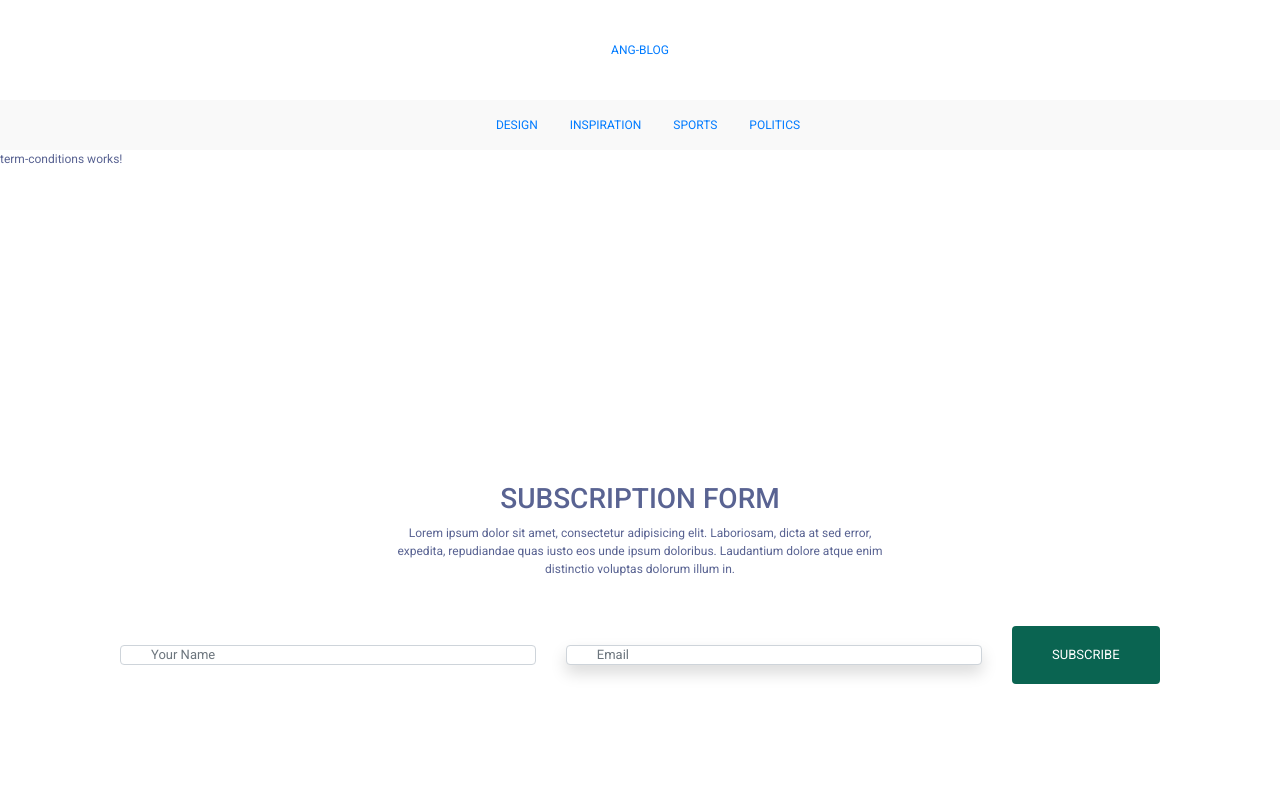
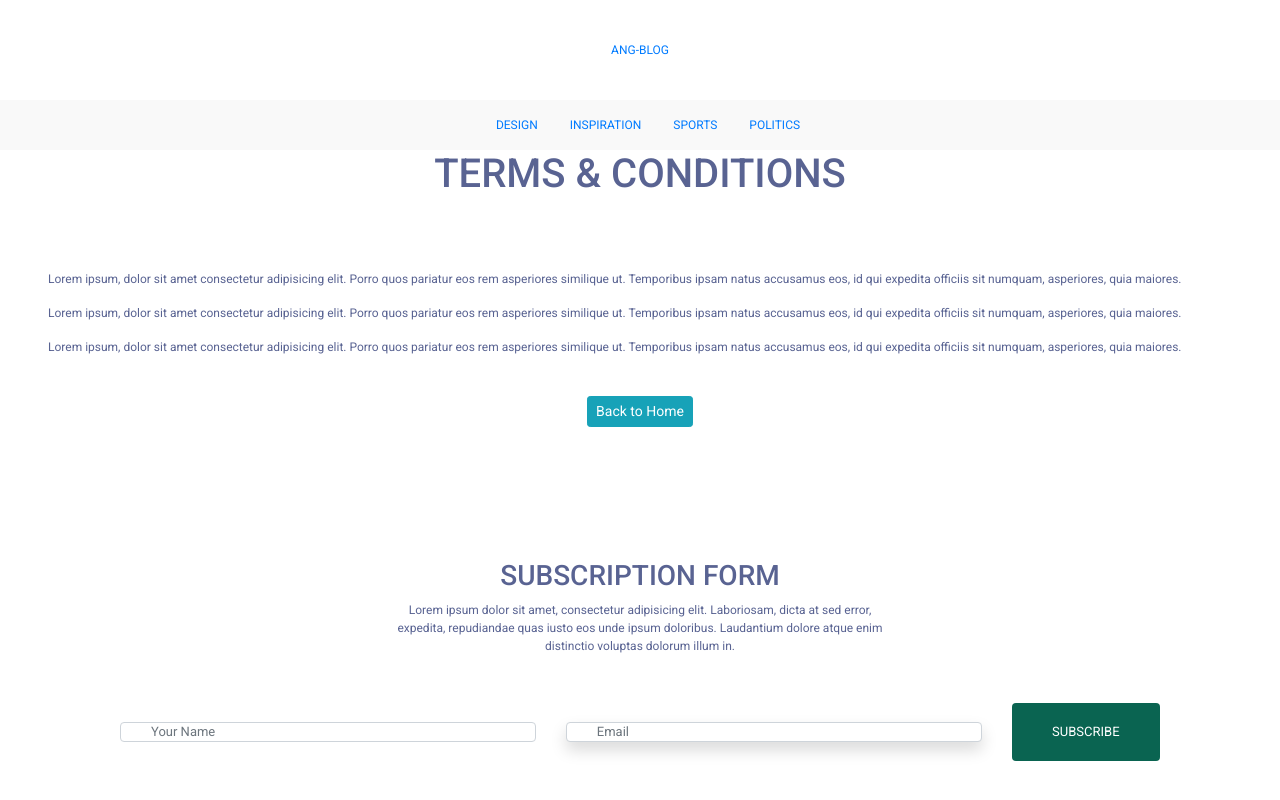
Before and after one commit to malvinopondo/blog-post, an Angular app: page /terms in a window 1280 px wide. Shown: the top 800 px of the page. Built offline with nearby package versions, Linux system fonts and the light colour scheme.

Commit message:
feat(Terms): Input html element in terms and conditions

```diff
--- a/src/app/comments-list/comments-list.component.css
+++ b/src/app/comments-list/comments-list.component.css
@@ -0,0 +1,4 @@
+.comment-box{
+    padding: 15px 35px;
+    background-color: #f0f0f0;
+}
--- a/src/app/comments-list/comments-list.component.html
+++ b/src/app/comments-list/comments-list.component.html
@@ -10,5 +10,25 @@
         <a href="#" class="mt-1 ml-3">View reply</a>
       </div>
     </div>
+    <div class="mt-3 mb-3">
+        <h4 class="mt-3 mb-3">Comments (15,256)</h4>
+        <div class="comment-box mt-3">
+          <h6 class="mb-0">John Doe</h6>
+          <small class="text-dager">LAST UPDATED - SEP 20, 2024</small>
+          <div class="mt-3 mb-3">Lorem ipsum dolor sit amet consectetur adipisicing elit. Vel, enim quasi. Facilis, dolore magnam, iste veniam nobis corporis natus et eveniet repellendus vitae a mollitia nihil dignissimos nemo quam! Voluptate.</div>
+          <a href="#" class="mt-1">Reply</a>
+          <a href="#" class="mt-1 ml-3">View reply</a>
+        </div>
+      </div>
+      <div class="mt-3 mb-3">
+        <h4 class="mt-3 mb-3">Comments (15,256)</h4>
+        <div class="comment-box mt-3">
+          <h6 class="mb-0">John Doe</h6>
+          <small class="text-dager">LAST UPDATED - SEP 20, 2024</small>
+          <div class="mt-3 mb-3">Lorem ipsum dolor sit amet consectetur adipisicing elit. Vel, enim quasi. Facilis, dolore magnam, iste veniam nobis corporis natus et eveniet repellendus vitae a mollitia nihil dignissimos nemo quam! Voluptate.</div>
+          <a href="#" class="mt-1">Reply</a>
+          <a href="#" class="mt-1 ml-3">View reply</a>
+        </div>
+      </div>
   </div>
 </div>
--- a/src/app/pages/about-us/about-us.component.css
+++ b/src/app/pages/about-us/about-us.component.css
@@ -0,0 +1,9 @@
+.bg-theme{
+    background-color: var(--primary-color);
+}
+.btn-theme{
+    height: 50px;
+    border: none;
+    font-size:15px;
+    background-color: var(--primary-color)
+}
--- a/src/app/pages/about-us/about-us.component.html
+++ b/src/app/pages/about-us/about-us.component.html
@@ -1 +1,29 @@
-<p>about-us works!</p>
+<section class="mt-5 bg-primary-theme">
+  <div class="mt-5 mb-5 ">
+    <h1 class="text-blue text-center">ABOUT US</h1>
+    <div class="p-5 mt-4 text text-black">
+      <p>
+        Lorem ipsum, dolor sit amet consectetur adipisicing elit. Porro quos
+        pariatur eos rem asperiores similique ut. Temporibus ipsam natus
+        accusamus eos, id qui expedita officiis sit numquam, asperiores, quia
+        maiores.
+      </p>
+      <p>
+        Lorem ipsum, dolor sit amet consectetur adipisicing elit. Porro quos
+        pariatur eos rem asperiores similique ut. Temporibus ipsam natus
+        accusamus eos, id qui expedita officiis sit numquam, asperiores, quia
+        maiores.
+      </p>
+      <p>
+        Lorem ipsum, dolor sit amet consectetur adipisicing elit. Porro quos
+        pariatur eos rem asperiores similique ut. Temporibus ipsam natus
+        accusamus eos, id qui expedita officiis sit numquam, asperiores, quia
+        maiores.
+      </p>
+
+      <div class="text-center">
+        <button class="btn btn-info btn-sm mt-4 btn-theme">Back to Home</button>
+      </div>
+    </div>
+  </div>
+</section>
--- a/src/app/pages/contact-us/contact-us.component.html
+++ b/src/app/pages/contact-us/contact-us.component.html
@@ -1 +1 @@
-<p>contact-us works!</p>
+<
--- a/src/app/pages/term-conditions/term-conditions.component.html
+++ b/src/app/pages/term-conditions/term-conditions.component.html
@@ -1 +1,29 @@
-<p>term-conditions works!</p>
+<section class="mt-5 bg-primary-theme">
+    <div class="mt-5 mb-5 ">
+      <h1 class="text-blue text-center">TERMS & CONDITIONS</h1>
+      <div class="p-5 mt-4 text text-black">
+        <p>
+          Lorem ipsum, dolor sit amet consectetur adipisicing elit. Porro quos
+          pariatur eos rem asperiores similique ut. Temporibus ipsam natus
+          accusamus eos, id qui expedita officiis sit numquam, asperiores, quia
+          maiores.
+        </p>
+        <p>
+          Lorem ipsum, dolor sit amet consectetur adipisicing elit. Porro quos
+          pariatur eos rem asperiores similique ut. Temporibus ipsam natus
+          accusamus eos, id qui expedita officiis sit numquam, asperiores, quia
+          maiores.
+        </p>
+        <p>
+          Lorem ipsum, dolor sit amet consectetur adipisicing elit. Porro quos
+          pariatur eos rem asperiores similique ut. Temporibus ipsam natus
+          accusamus eos, id qui expedita officiis sit numquam, asperiores, quia
+          maiores.
+        </p>
+
+        <div class="text-center">
+          <button class="btn btn-info btn-sm mt-4 btn-theme">Back to Home</button>
+        </div>
+      </div>
+    </div>
+  </section>
--- a/src/styles.css
+++ b/src/styles.css
@@ -33,3 +33,9 @@ body{
 shadow-effect{
     box-shadow: opx 33px -10px rgba(71, 114,254,0.3);
 }
+.bg-secondary-theme{
+    background-color: var(--secondary-color);
+}
+.text-theme-primary{
+    color: var(--primary-color);
+}
```
